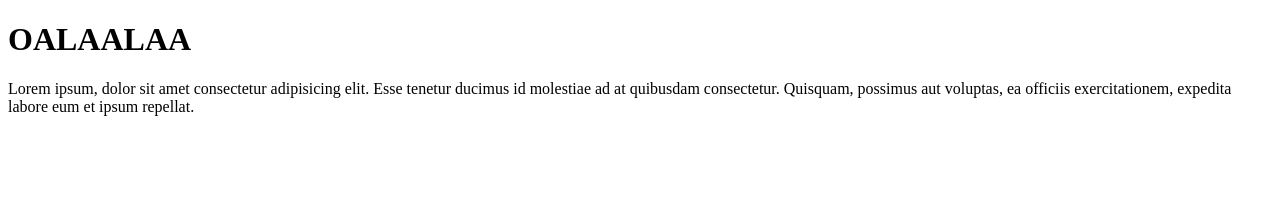
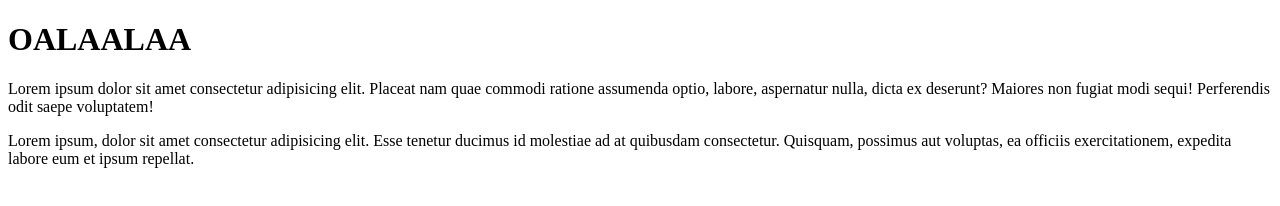
Before and after one commit to YuriBrto/Calculadoraa, a plain HTML site: page index.html in a window 1280 px wide. Drawn offline with Linux system fonts and the light colour scheme.

Commit message:
Coloquei mais um paragrafi

```diff
--- a/index.html
+++ b/index.html
@@ -7,6 +7,8 @@
 </head>
 <body>
     <h1>OALAALAA</h1>
+    <p>Lorem ipsum dolor sit amet consectetur adipisicing elit. Placeat nam quae commodi ratione assumenda optio, labore, aspernatur nulla, dicta ex deserunt? Maiores non fugiat modi sequi! Perferendis odit saepe voluptatem!</p>
     <p>Lorem ipsum, dolor sit amet consectetur adipisicing elit. Esse tenetur ducimus id molestiae ad at quibusdam consectetur. Quisquam, possimus aut voluptas, ea officiis exercitationem, expedita labore eum et ipsum repellat.</p>
 </body>
+
 </html>
```
